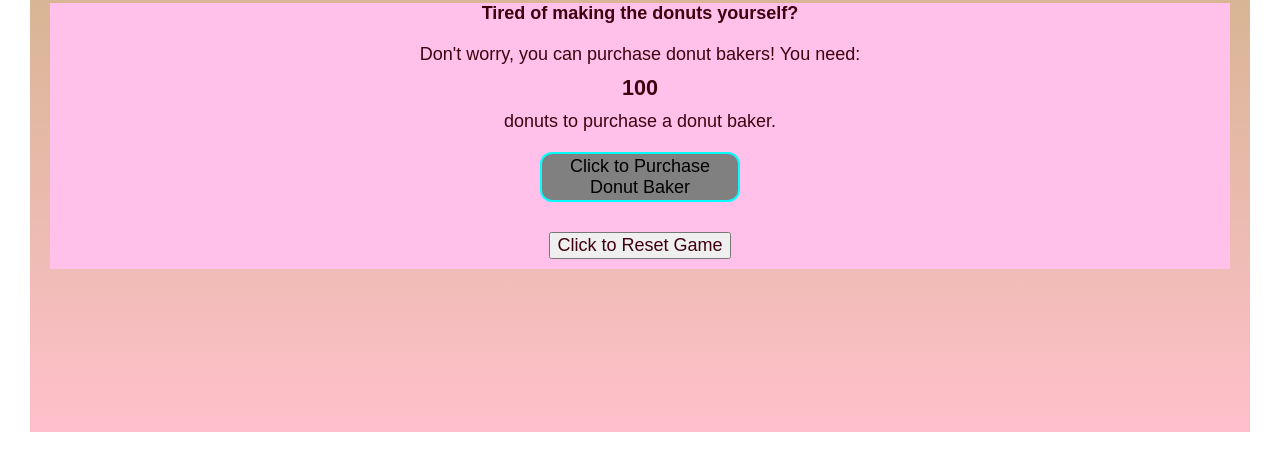
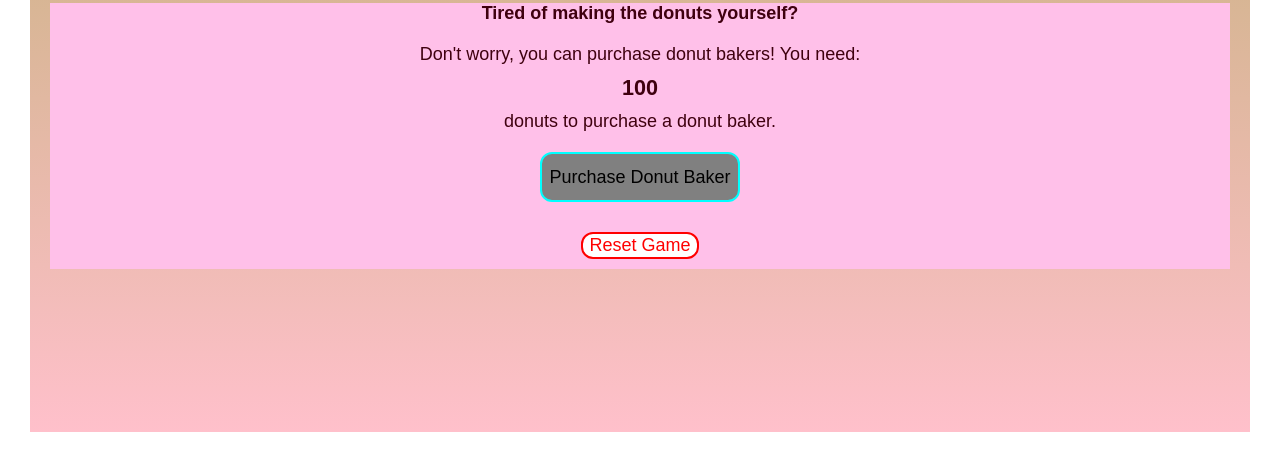
Before and after one commit to lyssdimes/DonutClicker, a plain HTML site: page index.html in a window 1280 px wide. Shown: the part 588-1040 px from the top of the page. Drawn offline with Linux system fonts and the light colour scheme.

Commit message:
minor style changes

```diff
--- a/index.html
+++ b/index.html
@@ -43,10 +43,10 @@
                 <p>Don't worry, you can purchase donut bakers! You need: </p>
                 <span id="donutBakers">100</span>
                 <p>donuts to purchase a donut baker.</p>
-                <button id="autoButton">Click to Purchase Donut Baker</button>
+                <button id="autoButton">Purchase Donut Baker</button>
             </section>
             <section>
-                <button id="resetGame">Click to Reset Game</button>
+                <button id="resetGame">Reset Game</button>
             </section>
             </div>
         </main>
--- a/layout.css
+++ b/layout.css
@@ -78,7 +78,8 @@ header {
 }
 
 #autoButton,
-#clicker {
+#clicker,
+#resetGame {
   border-radius: 12px;
 }
 
--- a/style.css
+++ b/style.css
@@ -46,3 +46,9 @@ a:hover {
   font-family: sans-serif, serif, Arial, Helvetica;
   font-size: larger;
 }
+
+#resetGame {
+  color: red;
+  border: 2px solid red;
+  background-color: white;
+}
```
